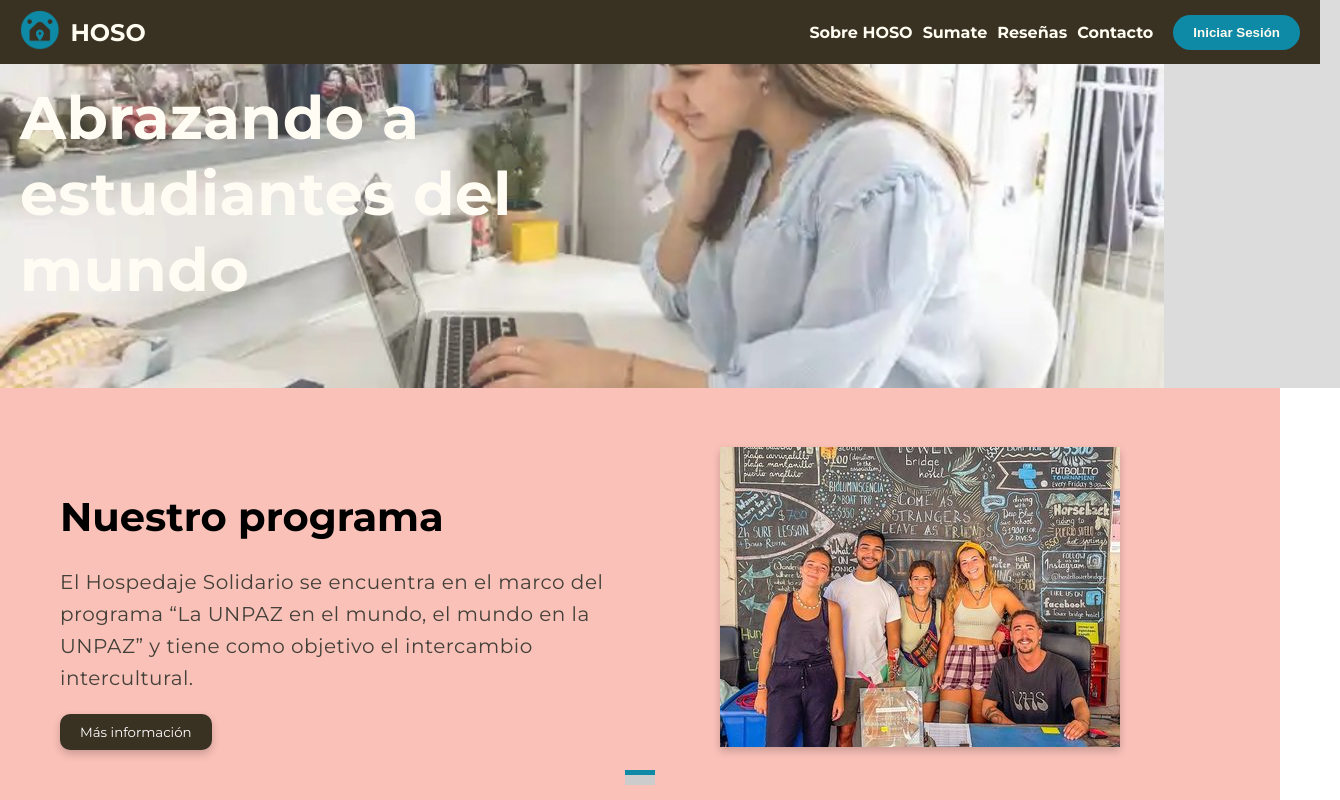
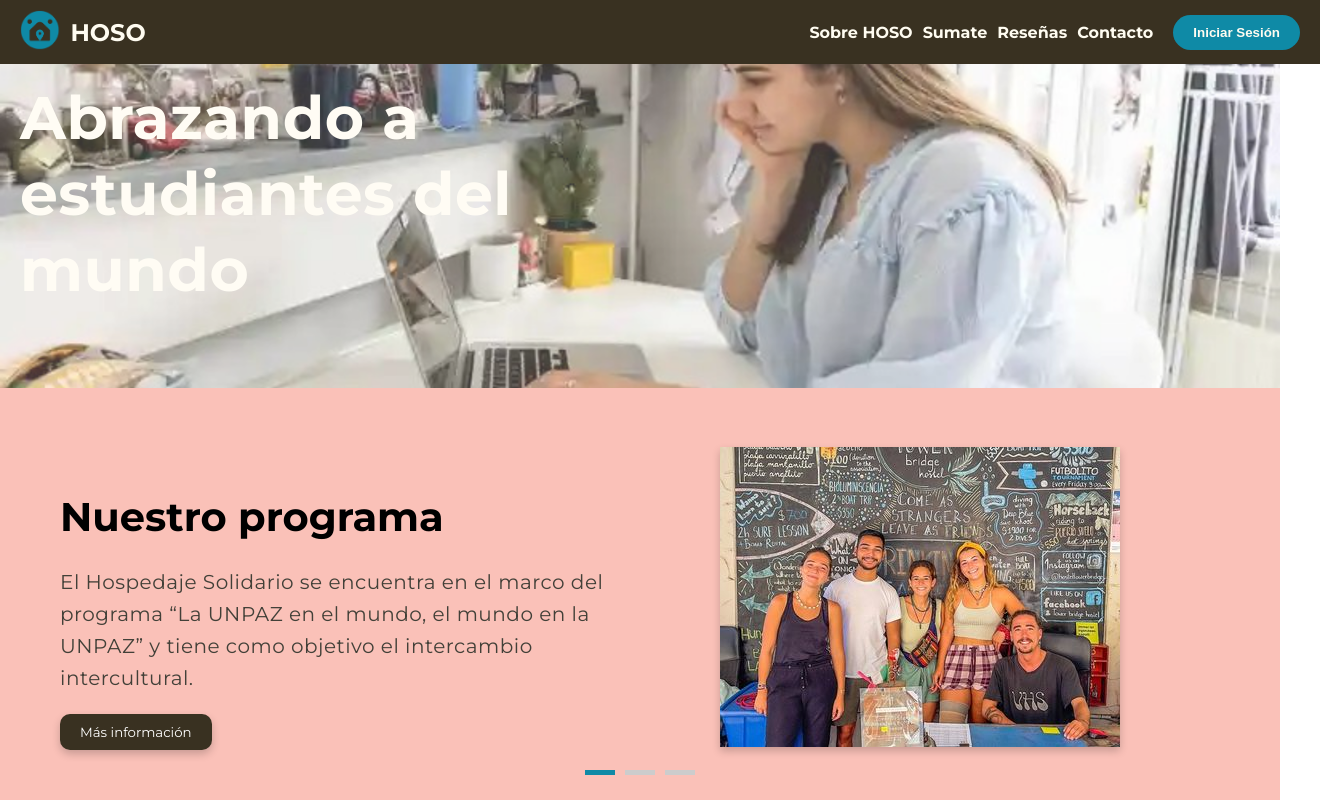
Before and after one commit to nicomedina88/HOSOsite, a React (Create React App) app: page / in a window 1280 px wide. Shown: the top 800 px of the page, 1340 px wide, since content can reach past the window. Built offline with nearby package versions, Linux system fonts and the light colour scheme.

Commit message:
Termino de corregir el indicador de carrusel y estiro la imagen de fondo del banner para que ocupe toda la pantalla

```diff
--- a/src/componentes/Banner.css
+++ b/src/componentes/Banner.css
@@ -3,10 +3,10 @@
   opacity: 0.8;
   background: url(../img/fondo1.png), lightgray 50%;
   mix-blend-mode: darken;
-  width: 1340px;
+  width: 100%;
   flex-shrink: 0;
   background-repeat: no-repeat;
-  background-size: contain; /* Ajusta el ancho de la imagen al 100% y permite que el alto se ajuste automáticamente */
+  background-size: cover; /* Ajusta el ancho de la imagen al 100% y permite que el alto se ajuste automáticamente */
 
 }
 
--- a/src/componentes/Carrusel.css
+++ b/src/componentes/Carrusel.css
@@ -86,7 +86,7 @@
     display: flex;
     justify-content: center;
     align-items: center;
-    flex-direction: column; /* Alinea los indicadores en una columna */
+    flex-direction: row; /* Alinea los indicadores en una columna */
   }
 
   .carrusel-indicator {
```
